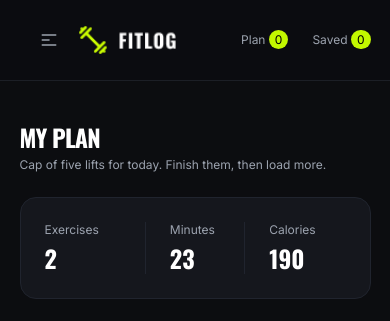
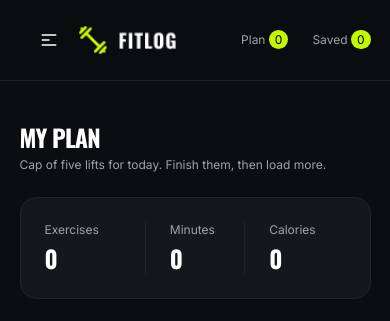
Before and after one commit to marufibnehossain/Fit-Log, a Next.js app: page /plans in a window 390 px wide. Shown: the top 321 px of the page. Built offline with nearby package versions, Linux system fonts and the light colour scheme.

Commit message:
analytic functionality & readme

```diff
--- /dev/null
+++ b/src/app/not-found.tsx
@@ -0,0 +1,12 @@
+export default function NotFound() {
+    return (
+        <div className="min-h-screen flex flex-col items-center justify-center">
+            <h1 className="text-5xl font-bold">
+                404
+            </h1>
+            <p>
+                Workout not found
+            </p>
+        </div>
+    );
+}
--- a/src/app/plans/page.tsx
+++ b/src/app/plans/page.tsx
@@ -52,15 +52,21 @@ const MyPlansPage = () => {
 
                     <div className="pr-6">
                         <p className="text-xs mb-1">Exercises</p>
-                        <h2 className="sm:text-4xl text-2xl font-bold">2</h2>
+                        <h2 className="sm:text-4xl text-2xl font-bold">{workoutPlan.length}</h2>
                     </div>
                     <div className="px-6 border-l border-r border-border">
                         <p className="text-xs mb-1">Minutes</p>
-                        <h2 className="sm:text-4xl text-2xl font-bold">23</h2>
+                        <h2 className="sm:text-4xl text-2xl font-bold">{workoutPlan.reduce(
+                            (total, workout) => total + workout.duration,
+                            0
+                        )}</h2>
                     </div>
                     <div className="pl-6">
                         <p className="text-xs mb-1">Calories</p>
-                        <h2 className="sm:text-4xl text-2xl font-bold">190</h2>
+                        <h2 className="sm:text-4xl text-2xl font-bold">
+                            {workoutPlan.reduce(
+                            (total, workout) => total + workout.caloriesBurned, 0)}
+                        </h2>
                     </div>
                 </div>
                 <div className="flex items-center justify-between mb-8">
--- a/src/components/shared/Navbar.tsx
+++ b/src/components/shared/Navbar.tsx
@@ -19,7 +19,7 @@ const Navbar = () => {
                 <div className="navbar-start">
                     <div className="dropdown">
                     <div tabIndex={0} role="button" className="btn btn-ghost lg:hidden">
-                        <svg aria-label="Menu" xmlns="http://www.w3.org/2000/svg" className="h-5 w-5" fill="none" viewBox="0 0 24 24" stroke="currentColor"> <path strokeLinecap="round" strokeLinejoin="round" strokeWidth="2" d="M4 6h16M4 12h8m-8 6h16" /> </svg>
+                        <svg aria-label="Menu" xmlns="http://www.w3.org/2000/svg" className="h-5 w-5" fill="none" viewBox="0 0 24 24" stroke="#ffffff"> <path strokeLinecap="round" strokeLinejoin="round" strokeWidth="2" d="M4 6h16M4 12h8m-8 6h16" /> </svg>
                     </div>
                     <ul
                         tabIndex={-1}
```
Also changed, not shown: 1 other file (tests, documents, lock files or other folders).
